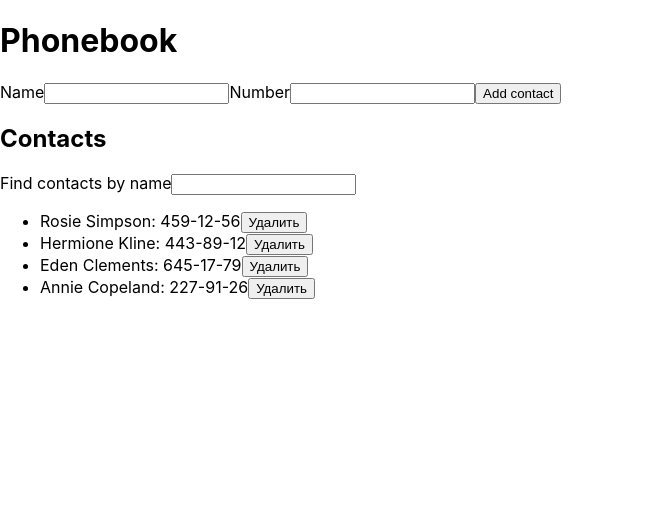
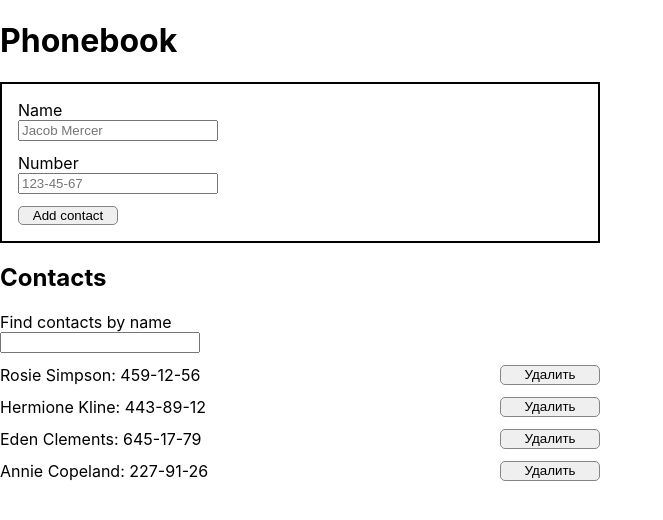
Before and after one commit to al-burlachenko/goit-react-hw-02-phonebook-old, a React (Create React App) app: page / in a window 1280 px wide. Shown: the top 520 px of the page, without its empty margins (0-663 px from the left). Built offline with nearby package versions, Linux system fonts and the light colour scheme.

Commit message:
adds styles

```diff
--- a/package.json
+++ b/package.json
@@ -3,6 +3,8 @@
   "version": "0.1.0",
   "private": true,
   "dependencies": {
+    "@emotion/react": "^11.7.1",
+    "@emotion/styled": "^11.6.0",
     "@testing-library/jest-dom": "^5.16.1",
     "@testing-library/react": "^12.1.2",
     "@testing-library/user-event": "^13.5.0",
--- a/src/components/App/App.jsx
+++ b/src/components/App/App.jsx
@@ -16,8 +16,8 @@ class App extends Component {
     filter: "",
   };
 
-  AddContact = (currState) => {
-    const { name, number } = currState;
+  AddContact = (newContactData) => {
+    const { name, number } = newContactData;
     const { contacts } = this.state;
 
     const currentContact = {
--- a/src/components/ContactForm/ContactForm.jsx
+++ b/src/components/ContactForm/ContactForm.jsx
@@ -1,4 +1,5 @@
 import React, { Component } from "react";
+import { Form, Label, Button } from "./ContactForm.styled";
 
 class ContactForm extends Component {
   state = {
@@ -25,34 +26,36 @@ class ContactForm extends Component {
 
   render() {
     return (
-      <form onSubmit={this.handleSubmit}>
-        <label>
+      <Form onSubmit={this.handleSubmit}>
+        <Label>
           Name
           <input
             type="text"
             name="name"
+            placeholder="Jacob Mercer"
             pattern="^[a-zA-Zа-яА-Я]+(([' -][a-zA-Zа-яА-Я ])?[a-zA-Zа-яА-Я]*)*$"
             title="Name may contain only letters, apostrophe, dash and spaces. For example Adrian, Jacob Mercer, Charles de Batz de Castelmore d'Artagnan"
             required
             onChange={this.handleChange}
             value={this.state.name}
           />
-        </label>
+        </Label>
 
-        <label>
+        <Label>
           Number
           <input
             type="tel"
             name="number"
+            placeholder="123-45-67"
             pattern="\+?\d{1,4}?[-.\s]?\(?\d{1,3}?\)?[-.\s]?\d{1,4}[-.\s]?\d{1,4}[-.\s]?\d{1,9}"
             title="Phone number must be digits and can contain spaces, dashes, parentheses and can start with +"
             required
             onChange={this.handleChange}
             value={this.state.number}
           />
-        </label>
-        <button type="submit">Add contact</button>
-      </form>
+        </Label>
+        <Button type="submit">Add contact</Button>
+      </Form>
     );
   }
 }
--- /dev/null
+++ b/src/components/ContactForm/ContactForm.styled.js
@@ -0,0 +1,26 @@
+import styled from "@emotion/styled";
+
+export const Form = styled.form`
+  box-sizing: border-box;
+  padding: 16px;
+
+  border: 2px solid #000;
+  width: 600px;
+  display: flex;
+  flex-direction: column;
+`;
+
+export const Label = styled.label`
+  display: flex;
+  flex-direction: column;
+  margin-bottom: 12px;
+  width: 200px;
+`;
+
+export const Input = styled.input``;
+
+export const Button = styled.button`
+  width: 100px;
+  border: 0.1px solid #858585;
+  border-radius: 5px;
+`;
--- a/src/components/ContactList/ContactList.jsx
+++ b/src/components/ContactList/ContactList.jsx
@@ -1,4 +1,5 @@
 import React, { Component } from "react";
+import { Button, ContactListElement } from "./ContactList.styled";
 
 class ContactList extends Component {
   render() {
@@ -9,15 +10,15 @@ class ContactList extends Component {
         {contacts.map((contact) => {
           const { name, number, id } = contact;
           return (
-            <li key={id}>
+            <ContactListElement key={id}>
               {name + ": " + number}
-              <button
+              <Button
                 type="button"
                 onClick={() => this.props.onDeleteContact(id)}
               >
                 Удалить
-              </button>
-            </li>
+              </Button>
+            </ContactListElement>
           );
         })}
       </ul>
--- /dev/null
+++ b/src/components/ContactList/ContactList.styled.js
@@ -0,0 +1,15 @@
+import styled from "@emotion/styled";
+
+export const Button = styled.button`
+  width: 100px;
+  border: 0.1px solid #858585;
+  border-radius: 5px;
+  margin-left: 16px;
+`;
+
+export const ContactListElement = styled.li`
+  width: 600px;
+  display: flex;
+  justify-content: space-between;
+  margin-bottom: 12px;
+`;
--- a/src/components/Filter/Filter.jsx
+++ b/src/components/Filter/Filter.jsx
@@ -1,16 +1,17 @@
 import React, { Component } from "react";
+import { Label } from "./Filter.styled";
 
 class Filter extends Component {
   render() {
     return (
-      <label>
+      <Label>
         Find contacts by name
         <input
           type="filter"
           value={this.props.filter}
           onChange={this.props.onChange}
         ></input>
-      </label>
+      </Label>
     );
   }
 }
--- /dev/null
+++ b/src/components/Filter/Filter.styled.js
@@ -0,0 +1,8 @@
+import styled from "@emotion/styled";
+
+export const Label = styled.label`
+  display: flex;
+  flex-direction: column;
+  margin-bottom: 12px;
+  width: 200px;
+`;
--- a/src/index.css
+++ b/src/index.css
@@ -1,13 +1,20 @@
 body {
   margin: 0;
-  font-family: -apple-system, BlinkMacSystemFont, 'Segoe UI', 'Roboto', 'Oxygen',
-    'Ubuntu', 'Cantarell', 'Fira Sans', 'Droid Sans', 'Helvetica Neue',
+  font-family: -apple-system, BlinkMacSystemFont, "Segoe UI", "Roboto", "Oxygen",
+    "Ubuntu", "Cantarell", "Fira Sans", "Droid Sans", "Helvetica Neue",
     sans-serif;
   -webkit-font-smoothing: antialiased;
   -moz-osx-font-smoothing: grayscale;
 }
 
 code {
-  font-family: source-code-pro, Menlo, Monaco, Consolas, 'Courier New',
+  font-family: source-code-pro, Menlo, Monaco, Consolas, "Courier New",
     monospace;
 }
+
+p,
+li,
+ul {
+  margin: 0;
+  padding: 0;
+}
```
Also changed, not shown: src/components/ContactForm/ContactForm.styled.css (deleted), 1 other file (tests, documents, lock files or other folders).
